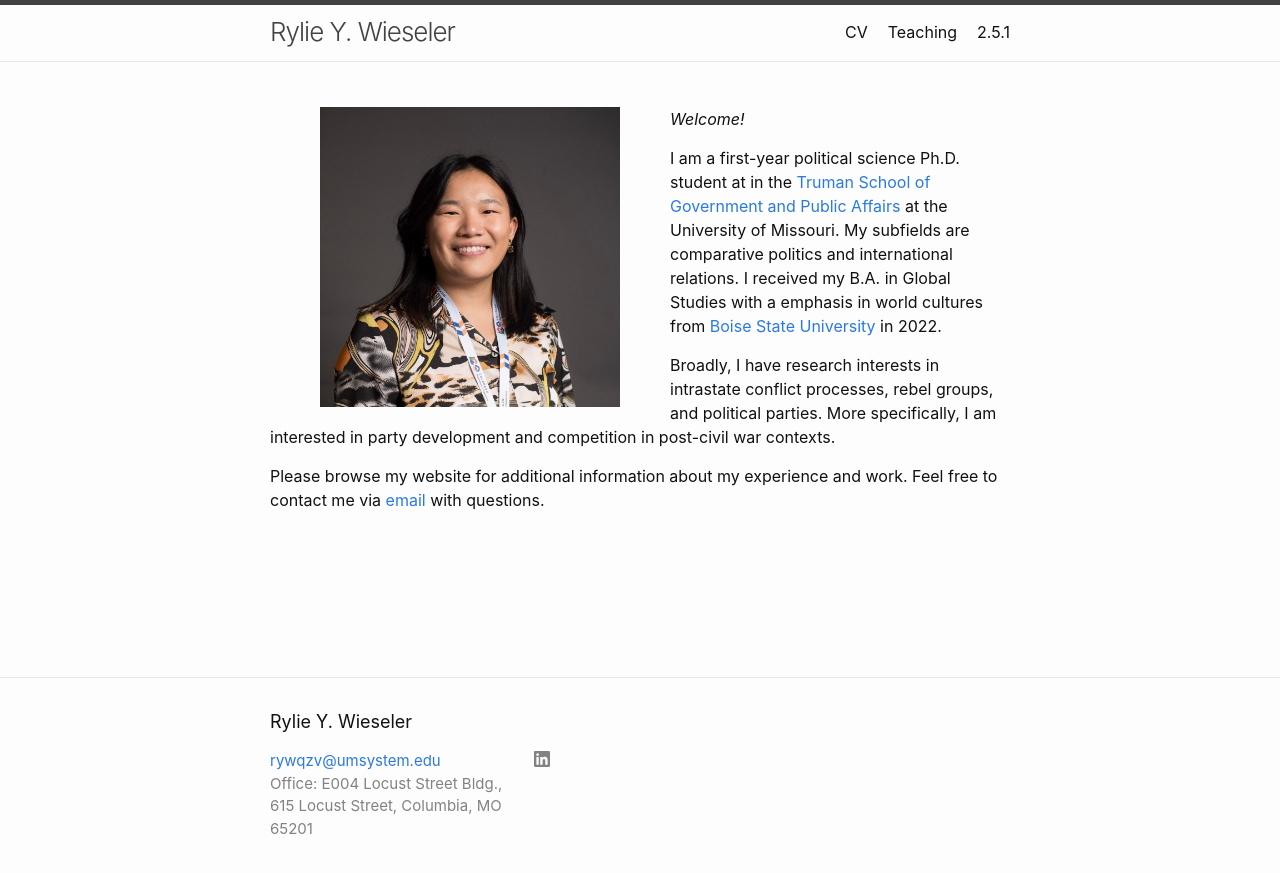
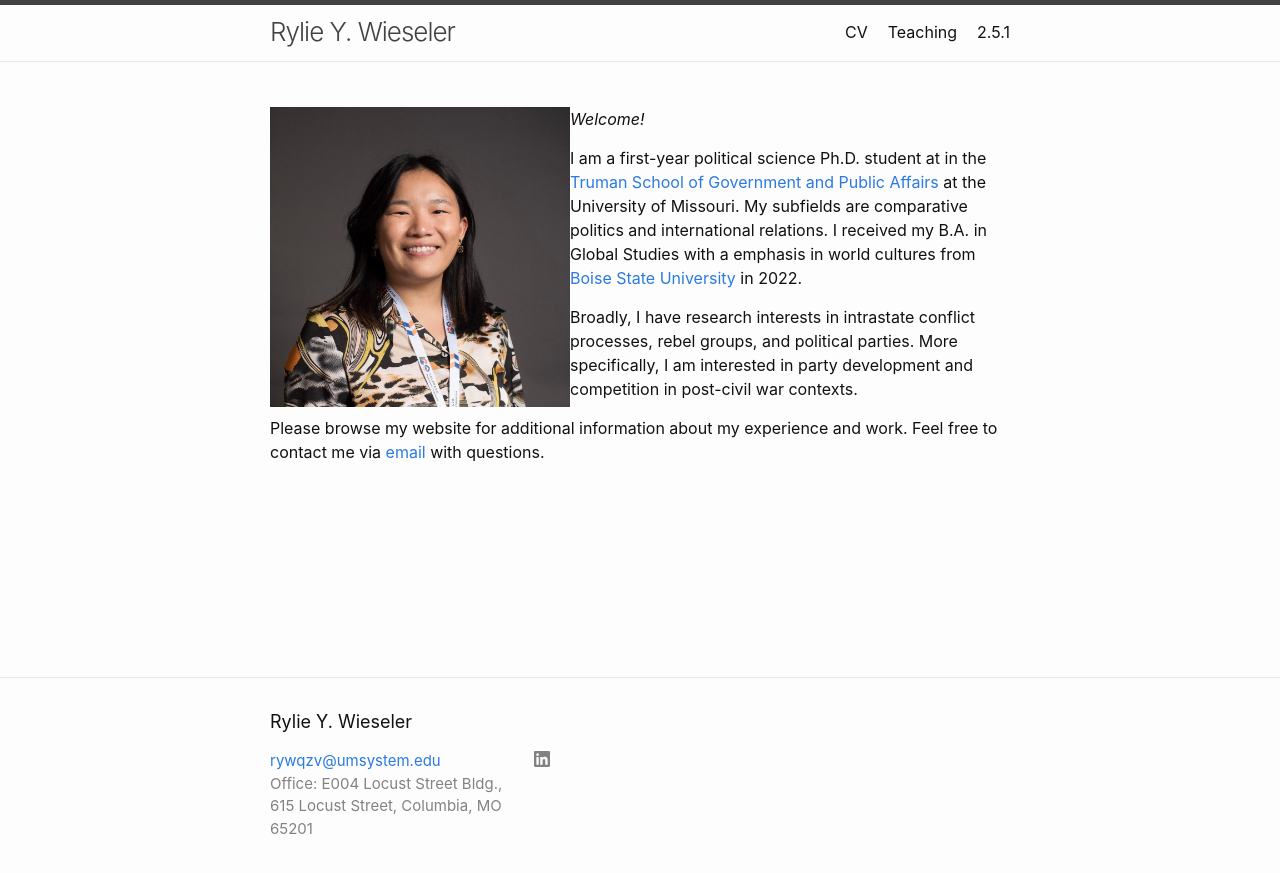
Before and after one commit to ryliewieseler/ryliewieseler.github.io, a Jekyll site: the page built from index.md, in a window 1280 px wide. Shown: the top 873 px of the page. Built offline with Jekyll 4.4.1, drawn with Linux system fonts in a browser that asks for light colours.

Commit message:
Update index.md

```diff
--- a/index.md
+++ b/index.md
@@ -8,17 +8,12 @@
 layout: home
 ---
 
-<p>
-<img align="left" width="300" height="300" src="files/wieseler.jpg" hspace="50" />
-</p>
+<img align="left" width="300" height="300" src="files/wieseler.jpg">
 
 _Welcome!_
 
 I am a first-year political science Ph.D. student at in the [Truman School of Government and Public Affairs](https://truman.missouri.edu/) at the University of Missouri. My subfields are comparative politics and international relations. I received my B.A. in Global Studies with a emphasis in world cultures from [Boise State University](https://www.boisestate.edu/sps-global/) in 2022.
 
-<p>
 Broadly, I have research interests in intrastate conflict processes, rebel groups, and political parties. More specifically, I am interested in party development and competition in post-civil war contexts.
 
-<p>
 Please browse my website for additional information about my experience and work. Feel free to contact me via <a href = "mailto: rywqzv@umsystem.edu">email</a> with questions.
-</p>
```
